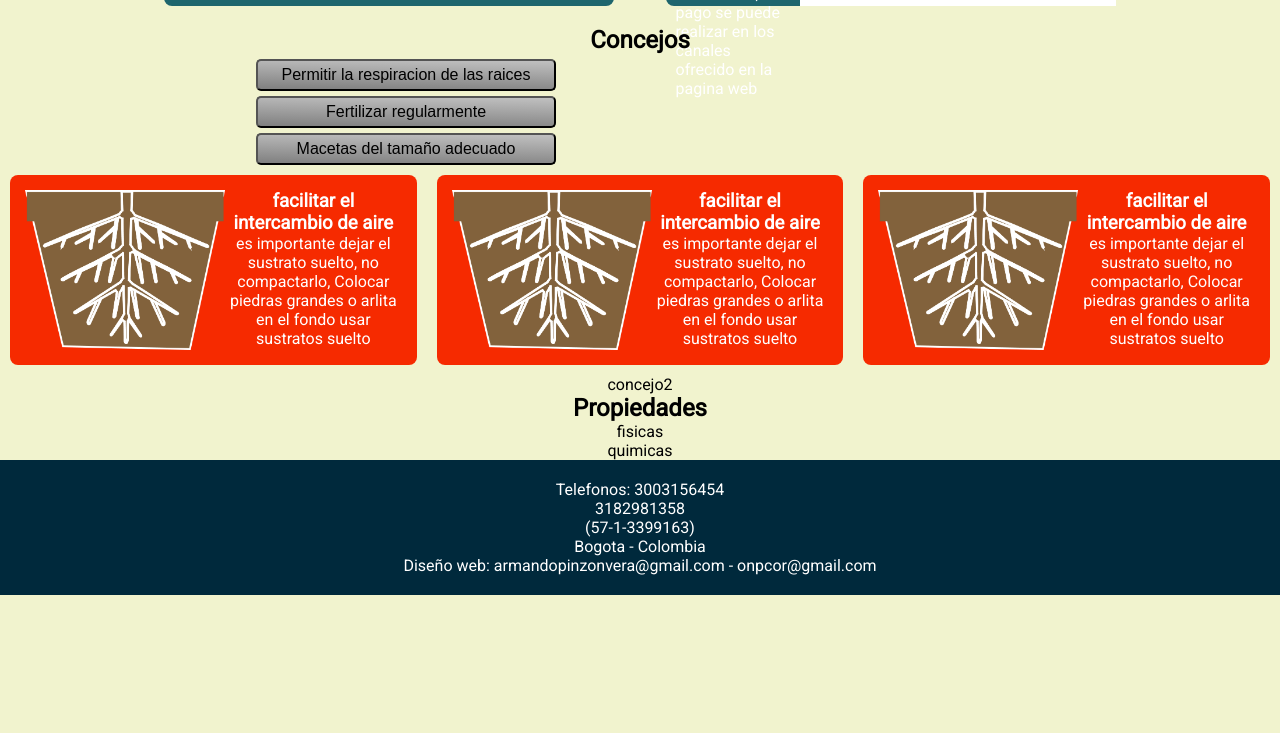
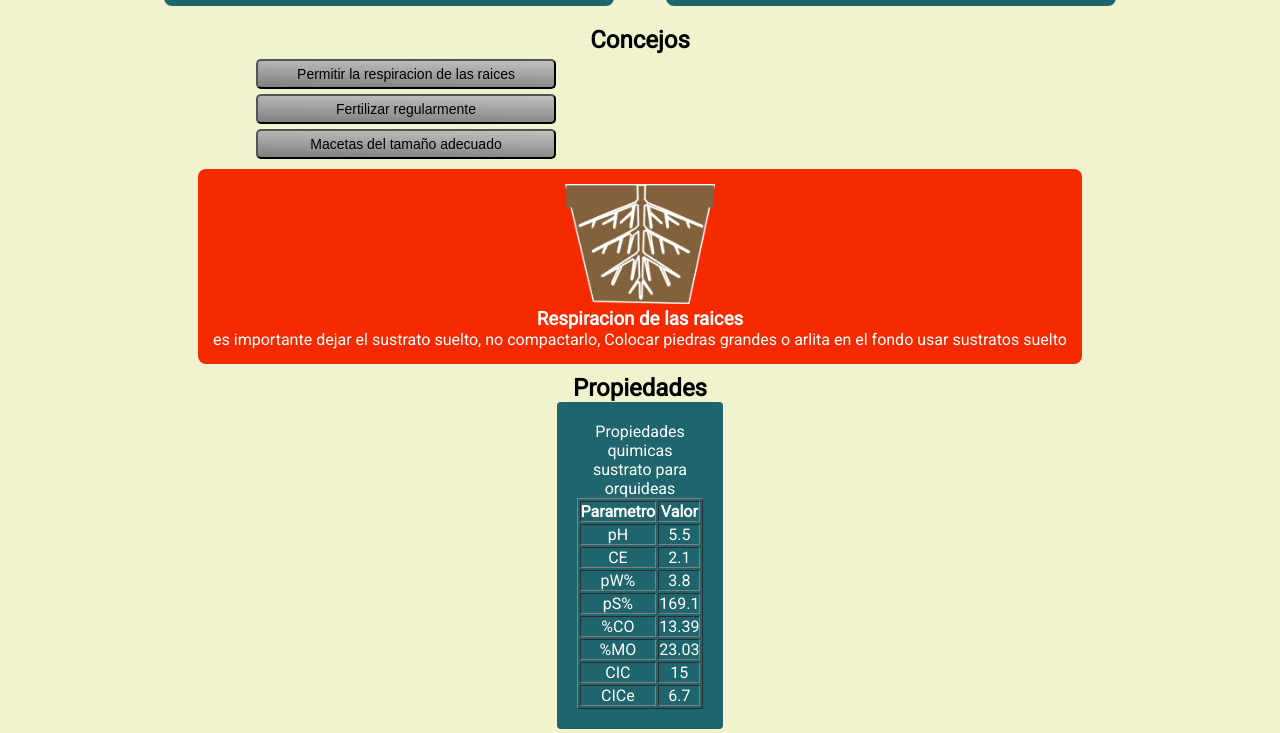
Before and after one commit to armandopinzonvera/Web_responsive_flor, a plain HTML site: page index.html in a window 1280 px wide. Shown: the part 1319-2052 px from the top of the page. Before the commit the page ends 1914 px from the top, so only its background shows below. Drawn offline with Linux system fonts and the light colour scheme.

Commit message:
Adicion de tabla propiedades y concejos
se coloco la tabla de propiedades y las fichas de concejos, ademas
se dejo listo el footer

```diff
--- a/estilos.css
+++ b/estilos.css
@@ -150,11 +150,19 @@ h1 {
             color:white;
             text-shadow: 0px 4px 4px rgba(0, 0, 0, 1);
         }
+
+/*//////  INFO-COMERCIAL //////////////////*/
+
+
+
 .info {
     margin:20px 2%;
     display: flex;
     background: var(--color-oscuro2);
     border-radius: 8px;
+}
+.info h2{
+    text-align:center;
 
 }
 #map{
@@ -164,14 +172,22 @@ h1 {
     color:white;
     text-align: left;
     padding: 10px;
+    display: flex;
+    align-items:center;
+    justify-content:center;
+    flex-direction: column;
 }
+#tienda{
+
+    border-radius:5px;
+    margin-top:10px;
+}
+
 h3{
     text-align:center;
 }
 /***********  CONCEJOS   ************************/
-#articulo3{
 
-}
 #caja_botones{
     display:flex;
     flex-direction:column;
@@ -184,41 +200,101 @@ h3{
     margin-top:5px;
     width: 300px;
     color: black;
-    font-size: 16px;
+    font-size: 14px;
     border-radius:5px;
 }
 .raiz{
-    width:200px;
+    width:150px;
     }
+
+
+#figuras_concejos > figcaption{
+    float:right;
+    height: 100px;
+
+}
+#figuras_concejos{
+    display: flex;
+    flex-direction: column;
+    justify-content: center;
+    align-items: center;
+    margin:auto;
+    width:80%;
+}
+
 .concejo1{
-    display:flex;
+
     background: var(--color-contraste);
     padding: 15px;
     margin:10px;
     border-radius:8px;
     color:white;
+    margin: 10px 5% 10px 5%;
+    position: relative;
 }
-#figuras_concejos{
-    display:flex;
 
+.concejo2{
+    position:absolute;
+    padding: 5px;
+    background: var(--color-contraste);
+    color:white;
+    font-size:;
+    right: 15%;
+    left: 15%;
+    border-radius:8px;
+    visibility: hidden;
 }
-#figuras_concejos > figcaption{
-    float:right;
+.concejo3{
+    position:absolute;
+    padding: 5px;
+    background: var(--color-contraste);
+    color: white;
+    font-size:14px;
+    right: 15%;
+    left: 15%;
+    border-radius:8px;
+    visibility: hidden;
+}
+.concejo2.active{
+    visibility:visible;
+}
+.concejo3.active{
+    visibility:visible;
+}
+/*/////////////  TABLAS /////////////////////*/
+#articulo4{
+    background: var(--color-oscuro2);
+    padding: 20px;
+    display: block;
+    margin:auto;
+    border-radius: 4px;
+    color: white;
+    font-weight: 400;
 }
 
 
+/*///////////////  FOOTER/////////////// */
 
 footer{
     background: var(--color-oscuro1);
     color:white;
     text-align:center;
-    margin-top:auto;
-    padding:20px;
+    margin-top:50px;
+    padding:10px;
     font-size:16px;
+    display: flex;
+    font-size: 14px;
 }
+.foot1{
+    text-align: left;
+}
+.foot2{
+    margin-top: 50px;
+    padding-top: 50px;
+    margin-left: 5%;
+    text-align: right;
 
-
-
+}
 
 /*//////// POPUP ////////////////*/
 
@@ -298,13 +374,6 @@ footer{
 }
 
 
-
-
-
-
-
-
-
 /*/////////////  MEDIA QUERY's//////////////////////////////////*/
         @media screen and (min-width:768px){
             nav{
@@ -355,6 +424,7 @@ footer{
                 width: 450px;
 
             }
-
+            .concejos{
+               margin: 10px 20% 10px 20%;
 
         }
--- a/index.html
+++ b/index.html
@@ -1,3 +1,4 @@
+
 <!DOCTYPE html>
 <html>
 <head>
@@ -24,7 +25,7 @@
         <ul>
             <li><a href="#sustratos">Sustratos</a></li>
             <li><a href="#h2_concejos">Concejos</a></li>
-            <li><a href="#">Propiedades</a></li>
+            <li><a href="#articulo4">Propiedades</a></li>
         </ul>
     </nav>
     <main>
@@ -96,9 +97,10 @@
                                 <div class="fm">
                                 <h2> Como comprar </h2>
                                 <p> </br>para adquirir productos de flor morada se puede hacer las solicitudes via telefonica, en el correo comercial o la compra asistida en el punto de fabricacion, el pago se puede realizar en los canales ofrecido en la pagina web</p>
+                                <img id="tienda" src="IMAGENES/tienda.png" alt="imagen de carrito de compras"/>
                             </div>
 
-                            <img id="tienda" src="IMAGENES/tienda.png" alt="imagen de carrito de compras"/>
+
                             </div>
 
                 </article>
@@ -108,50 +110,96 @@
 
                     <div id="caja_botones">
 
-                    <button type="button" class="botones">Permitir la respiracion de las raices</button>
-                    <button type="button" class="botones">Fertilizar regularmente</button>
-                    <button type="button" class="botones">Macetas del tamaño adecuado</button>
+                    <button type="button" class="botones" id="btn_respirar">Permitir la respiracion de las raices</button>
+                    <button type="button" class="botones" id="btn_fertilizar">Fertilizar regularmente</button>
+                    <button type="button" class="botones" id="btn_macetas">Macetas del tamaño adecuado</button>
 
                      </div>
-                     <div id=figuras_concejos>
+                     <div id="figuras_concejos">
                     <figure class="concejo1">
                         <img src="IMAGENES/MACETA.png" alt="imagen de raices en la maceta" class="raiz">
                         <figcaption>
-                           <h3>facilitar el intercambio de aire</h3>
+                           <h3>Respiracion de las raices</h3>
                            <p> es importante dejar el sustrato suelto, no compactarlo,
                                 Colocar piedras grandes o arlita en el fondo
                                 usar sustratos suelto</p>
                         </figcaption>
                     </figure>
-                    <figure class="concejo1">
+                    <div class="concejo2" id="concejo2">
                             <img src="IMAGENES/MACETA.png" alt="imagen de raices en la maceta" class="raiz">
                             <figcaption>
-                               <h3>facilitar el intercambio de aire</h3>
-                               <p> es importante dejar el sustrato suelto, no compactarlo,
-                                    Colocar piedras grandes o arlita en el fondo
-                                    usar sustratos suelto</p>
+                               <h3>Fertilizar regularmente</h3>
+                               <p> Se debe aportar los nutrientes que la planta necesita,
+                                   en la cantidad justa, para evitar salinizar el sustrato,
+                                   ademas si es granulado, se deben enterrar para mejorar
+                                   su fijacion, no olvidar aportar calcio y magnesio, con
+                                   cal agricola y sal de edson</p>
+
                             </figcaption>
-                        </figure>
-                        <figure class="concejo1">
+                    </div>
+                        <figure class="concejo3" id="concejo3">
                                 <img src="IMAGENES/MACETA.png" alt="imagen de raices en la maceta" class="raiz">
                                 <figcaption>
-                                   <h3>facilitar el intercambio de aire</h3>
-                                   <p> es importante dejar el sustrato suelto, no compactarlo,
-                                        Colocar piedras grandes o arlita en el fondo
-                                        usar sustratos suelto</p>
+                                   <h3>macetas del tamaño adecuado</h3>
+                                   <p> Una maceta muy grande, genera acumulacion de agua en el
+                                       sustrato y una muy pequeña falta de espacio para el desarrollo
+                                       de las raices, por eso es importante que este recipiente
+                                       sea del tamaño justo para cada planta.</p>
+
                                 </figcaption>
                             </figure>
                     </div>
                 </article>
-                <article> concejo2
 
+            <h2 >Propiedades</h2>
+                <article id="articulo4">
+                    <table border="1">
+                        <caption> Propiedades quimicas sustrato para orquideas</caption>
+                        <thead>
+                            <tr>
+                            <th> Parametro </th>
+                            <th> Valor </th>
+                            </tr>
+                        </thead>
+                        <tbody>
+                        <tr>
+                            <td>pH</td>
+                            <td>5.5</td>
+                        </tr>
+                        <tr>
+                                <td>CE</td>
+                                <td>2.1</td>
+                        </tr>
+                        <tr>
+                                <td>pW%</td>
+                                <td>3.8</td>
+                        </tr>
+                        <tr>
+                                <td>pS%</td>
+                                <td>169.1</td>
+                        </tr>
+                        <tr>
+                                <td>%CO</td>
+                                <td>13.39</td>
+                        </tr>
+                        <tr>
+                                <td>%MO</td>
+                                <td>23.03</td>
+                        </tr>
+                        <tr>
+                                <td>CIC</td>
+                                <td>15</td>
+                        </tr>
+                        <tr>
+                                <td>CICe</td>
+                                <td>6.7</td>
+                        </tr>
+                        </tbody>
 
-
+                    </table>
 
                 </article>
-            <h2>Propiedades</h2>
-                <article> fisicas</article>
-                <article> quimicas </article>
+
         </section>
 
     </main>
@@ -180,7 +228,7 @@
 
         <h3 id="title-popup">Suscribete</h3>
         <h4>Recibe un boletin mensual en tu correo</h4>
-        <form  id="formato1" action="">
+        <form  id="formato1" action="prueba.php">
             <div id="input-container">
             <input type="text" placeholder="Nombre">
             <input type="text" placeholder="Correo electronico">
@@ -194,8 +242,6 @@
     </div>
 
 
-
-
     <script src="https://kit.fontawesome.com/2777c5dd35.js" crossorigin="anonymous"></script>
     <script src="script.js"></script>
 </body>
--- a/script.js
+++ b/script.js
@@ -1,7 +1,31 @@
+
+
+
+  var abrirRespiracion = document.getElementById('btn_respirar'),
+      fertilizar = document.getElementById('btn_fertilizar'),
+      abrirMacetas = document.getElementById('btn_macetas'),
+      concejo2v = document.getElementById('concejo2'),
+      concejo3 = document.getElementById('concejo3');
+
+fertilizar.addEventListener('click', function(){
+            concejo2v.classList.add('active');
+            concejo3.classList.remove('active');
+ });
+ abrirMacetas.addEventListener('click', function(){
+      concejo3.classList.add('active');
+});
+
+ abrirRespiracion.addEventListener('click', function(){
+      concejo2v.classList.remove('active');
+      concejo3.classList.remove('active');
+});
+
+
+
 
 var abrir_popup = document.getElementById('abrir_popup'),
     overlay = document.getElementById('overlay'),
-    popup = document.getElementsByClassName('popup'),
+   /* popup = document.getElementsByClassName('popup'),*/
     cerrar_popup = document.getElementById('btn_cerrar_popup'),
     submit = document.getElementById('btn_submit');
 
```
Also changed, not shown: 1 other file.
